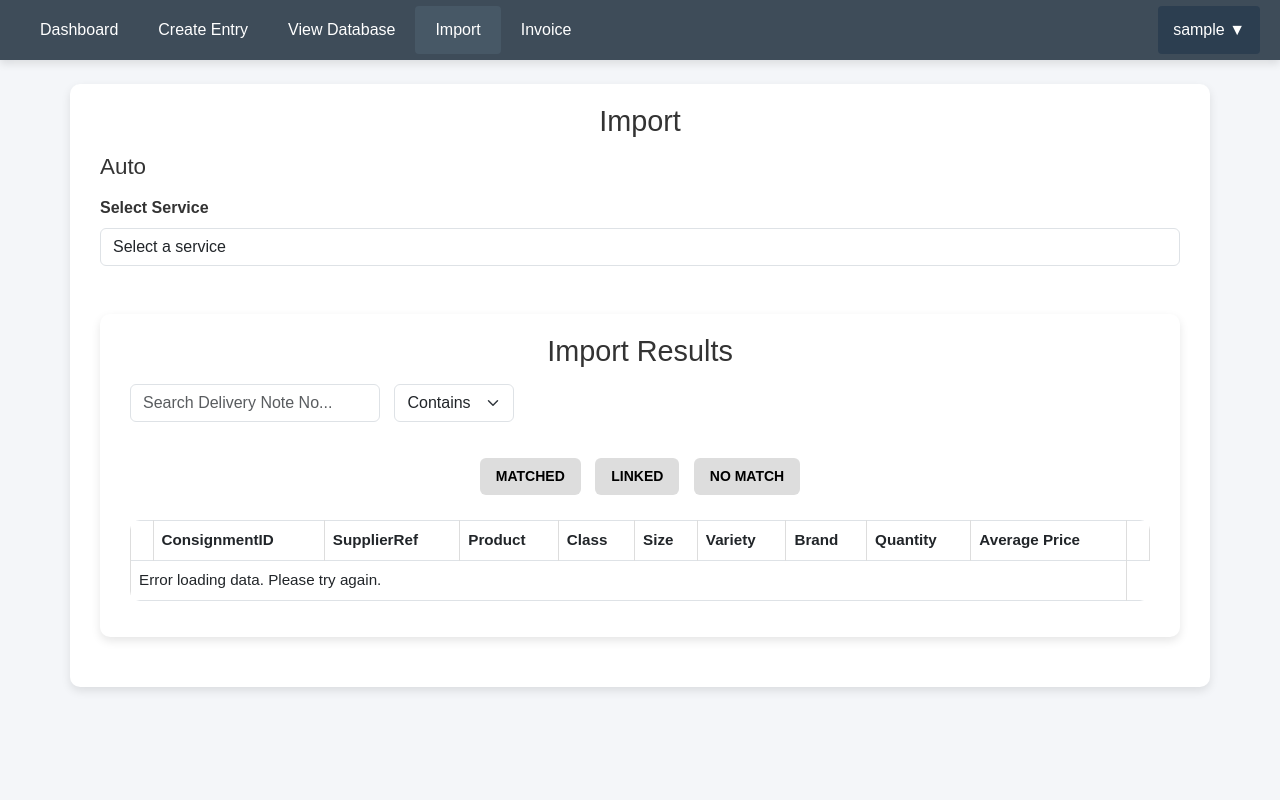
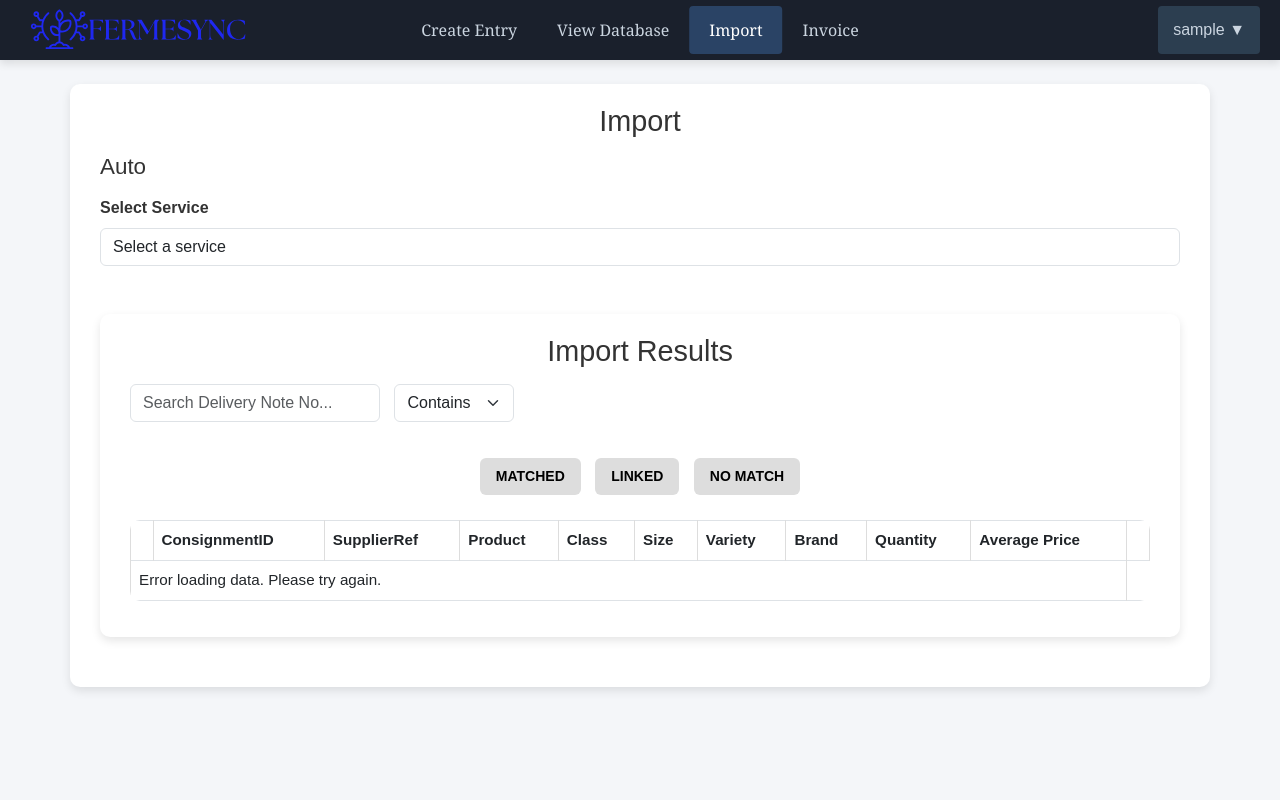
Before and after one commit to Jannes009/Fermesync, a Flask app: page /import/main in a window 1280 px wide. Run offline with Flask 3, Linux system fonts and the light colour scheme; the visitor is signed in with stand-in values (Sample User, id 1); data that the repository does not hold is empty; parts of the project's set-up code (start-up, migrations or seed data) failed here and were passed over; some libraries are stand-ins or nearby versions.

Commit message:
Added logo

```diff
--- a/static/color-template.css
+++ b/static/color-template.css
@@ -22,11 +22,11 @@
     --table-row-even: #f5f7fa; /* Light gray for alternating table rows */
 
     /* Taskbar Styles */
-    --taskbar-bg: #3e4c59; /* Professional, muted dark background */
-    --taskbar-text: #ffffff; /* White text for contrast */
-    --taskbar-hover: #475866; /* Slightly lighter on hover */
-    --taskbar-user-bg: #2c3e50; /* Subtle darker user background */
+    --taskbar-bg: #1A202C; /* Dark blue, derived from logo */
+    --taskbar-text: #CBD5E0; /* Softened off-white text for less contrast */
+    --taskbar-hover: #2A4365; /* Slightly lighter blue on hover */
+    --taskbar-user-bg: #2C3E50; /* Subtle darker user background */
     --taskbar-user-hover: #0061f2; /* Blue hover effect for user section */
-    --taskbar-dropdown-bg: #2c3e50; /* Matching dropdown background */
-    --taskbar-dropdown-hover: #004bb3; /* Hover effect for dropdown */
+    --taskbar-dropdown-bg: #2a2d3f; /* Dark dropdown background */
+    --taskbar-dropdown-hover: #3a3e5a; /* Hover effect for dropdown items */
 }
--- a/templates/Bill Of Lading Page/header_info.html
+++ b/templates/Bill Of Lading Page/header_info.html
@@ -54,7 +54,7 @@
             </select>
         </div>
         <div class="form-group">
-            <label for="ZZTransporterCost">Transporter Cost:</label>
+            <label for="ZZTransporterCost">Transport Cost:</label>
             <input type="number" id="ZZTransporterCost" name="ZZTransporterCost" value="{{ form_data['ZZTransporterCost'] if form_data else '' }}" required>
         </div>
     </div>
--- a/templates/taskbar.html
+++ b/templates/taskbar.html
@@ -1,8 +1,13 @@
 <!-- taskbar.html -->
 <header class="taskbar">
+    <div class="logo-container">
+        <a href="/dashboard" class="logo-link">
+            <img src="{{ url_for('static', filename='Image/HorizontalLogoAndText.svg') }}" alt="Fermesync Logo" class="taskbar-logo">
+        </a>
+    </div>
     <nav>
         <ul>
-            <li><a href="/dashboard" class="taskbar-link" id="dashboard-link">Dashboard</a></li>
+            <!-- <li><a href="/dashboard" class="taskbar-link" id="dashboard-link">Dashboard</a></li> -->
             <li><a href="/create_entry" class="taskbar-link" id="create-entry-link">Create Entry</a></li>
             <li><a href="/view_entries" class="taskbar-link" id="view-database-link">View Database</a></li>
             <li><a href="/import/main" class="taskbar-link" id="import-link">Import</a></li>
@@ -33,6 +38,24 @@ body, html {
     flex-direction: column;
 }
 
+.logo-container {
+    display: flex;
+    align-items: center;
+    height: 100%;
+}
+
+.logo-link {
+    display: flex;
+    align-items: center;
+    text-decoration: none;
+}
+
+.taskbar-logo {
+    height: 240px;
+    width: auto;
+    transform: translateY(7px);
+}
+
 .taskbar {
     position: sticky;
     top: 0;
@@ -45,7 +68,7 @@ body, html {
     display: flex;
     justify-content: space-between;
     align-items: center;
-    padding: 12px 20px;
+    padding: 0 20px;
     font-family: 'Arial', sans-serif;
     height: 60px;
 }
@@ -58,7 +81,9 @@ main {
 
 /* Navigation */
 .taskbar nav {
-    flex: 1;
+    position: absolute;
+    left: 50%;
+    transform: translateX(-50%);
 }
 
 .taskbar ul {
@@ -72,6 +97,7 @@ main {
     text-decoration: none;
     color: var(--taskbar-text);
     font-size: 1rem;
+    font-family: Georgia, 'Times New Roman', Times, serif;
     padding: 12px 20px;
     display: inline-block;
     transition: background 0.3s ease, color 0.3s ease;
@@ -81,6 +107,7 @@ main {
 .taskbar-link:hover,
 .taskbar-link.active {
     background-color: var(--taskbar-hover);
+    color: #ffffff;
 }
 
 /* User Section */
```
Also changed, not shown: templates/Login/index.html (+18 -1 lines), static/Image/HorizontalLogoAndText.svg (added), static/Image/LogoAndText.svg (added), static/Image/LogoIcon.svg (added), static/Image/LogoText.svg (added), static/Image/logo.png (deleted).
